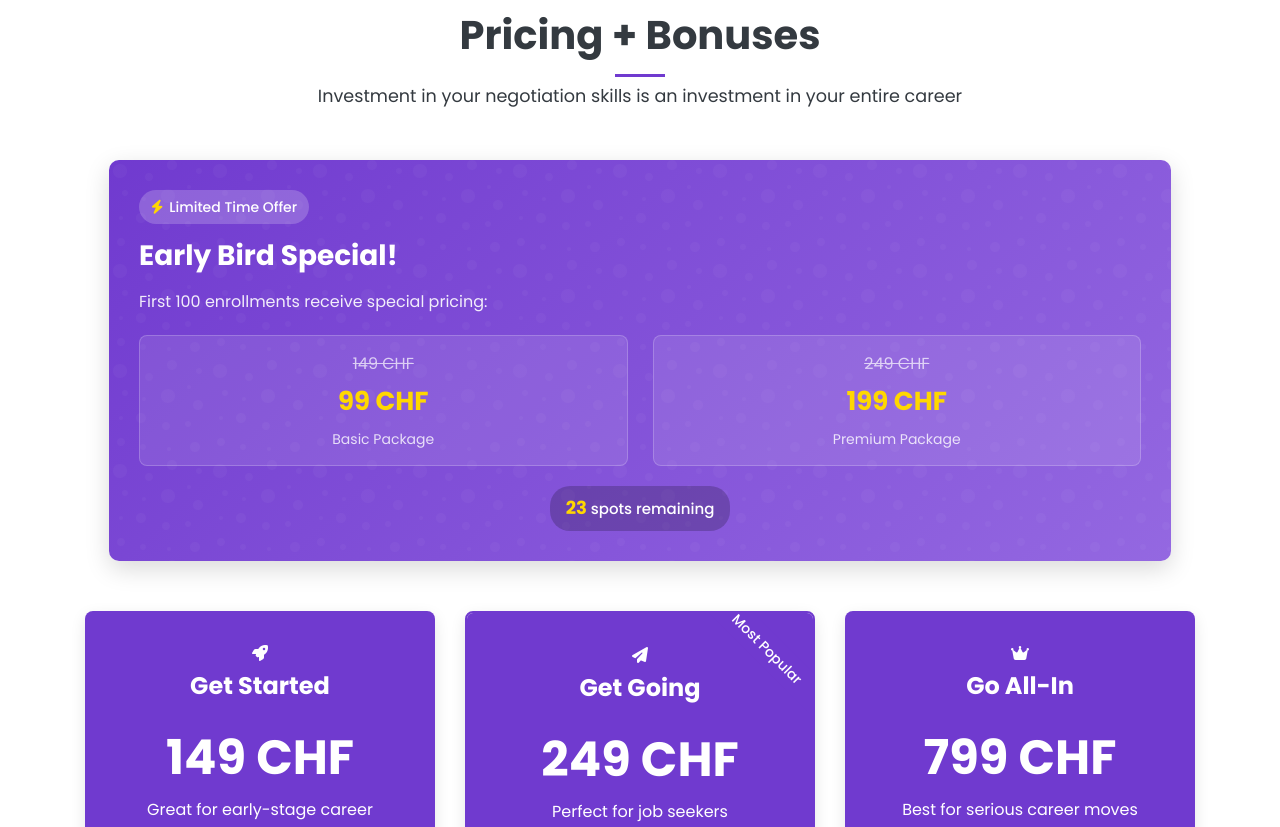
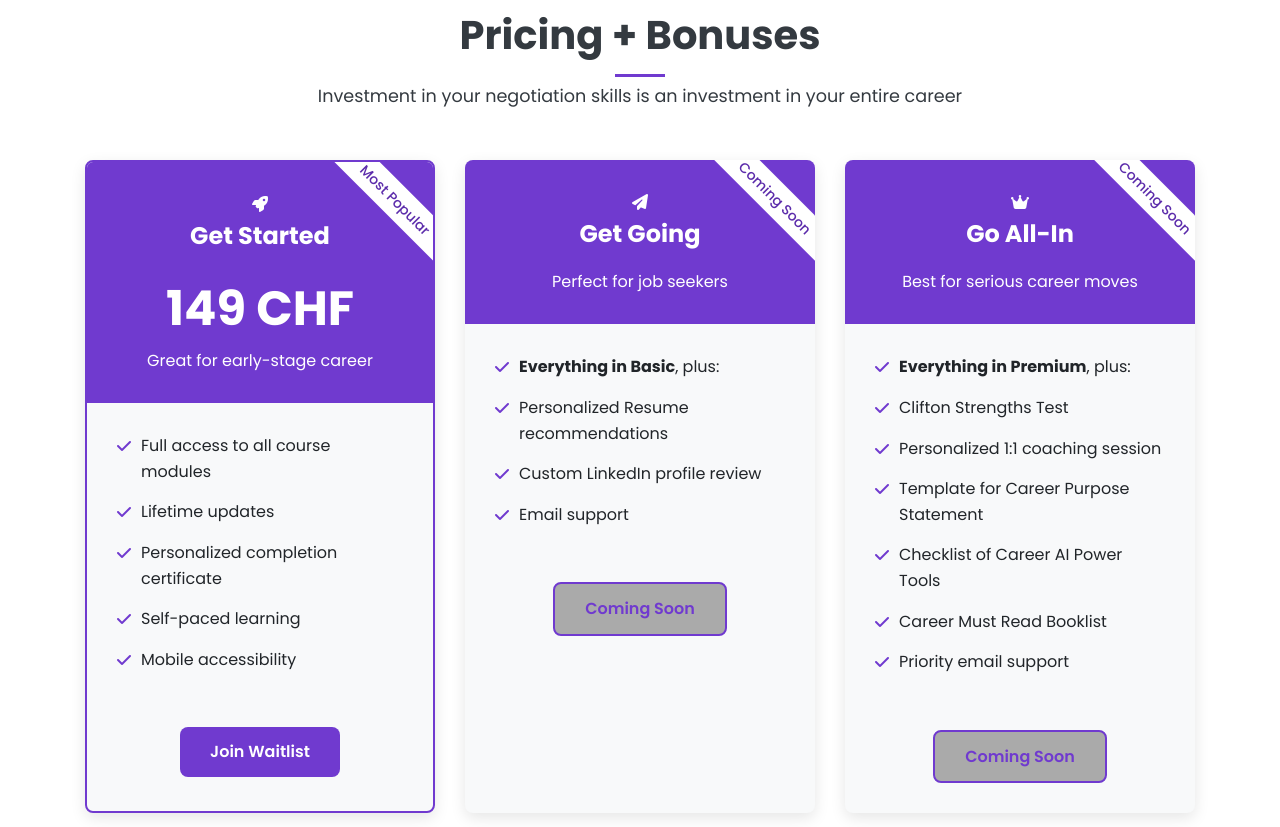
Before and after one commit to Juni-crypto/NegotiateHer-Elearning, a plain HTML site: page index.html in a window 1280 px wide. Shown: the part 4807-5634 px from the top of the page. Drawn offline with nearby package versions, Linux system fonts and the light colour scheme; a script that the page names is missing.

Commit message:
Refactor pricing section: remove early bird banner, update button texts, and adjust disabled states for upcoming packages

```diff
--- a/index.html
+++ b/index.html
@@ -291,34 +291,9 @@
                 <h2>Pricing + Bonuses</h2>
                 <p>Investment in your negotiation skills is an investment in your entire career</p>
             </div>
-            <div class="early-bird-banner">
-                <div class="early-bird-content">
-                    <div class="early-bird-badge">
-                        <i class="fas fa-bolt"></i>
-                        <span>Limited Time Offer</span>
-                    </div>
-                    <h3>Early Bird Special!</h3>
-                    <p>First 100 enrollments receive special pricing:</p>
-                    <div class="early-bird-prices">
-                        <div class="early-price">
-                            <span class="original">149 CHF</span>
-                            <span class="discounted">99 CHF</span>
-                            <span class="package-name">Basic Package</span>
-                        </div>
-                        <div class="early-price">
-                            <span class="original">249 CHF</span>
-                            <span class="discounted">199 CHF</span>
-                            <span class="package-name">Premium Package</span>
-                        </div>
-                    </div>
-                    <div class="countdown">
-                        <div class="spots-left"><span id="spots-counter">23</span> spots remaining</div>
-                    </div>
-                </div>
-            </div>
-
             <div class="pricing-table">
-                <div class="pricing-card">
+                <div class="pricing-card featured">
+                    <div class="pricing-badge">Most Popular</div>
                     <div class="pricing-header">
                         <div class="package-icon">
                             <i class="fas fa-rocket"></i>
@@ -337,17 +312,16 @@
                         </ul>
                     </div>
                     <div class="pricing-cta">
-                        <a href="#signup" class="btn btn-primary">Get Started</a>
+                        <a href="#signup" class="btn btn-primary">Join Waitlist</a>
                     </div>
                 </div>
-                <div class="pricing-card featured">
-                    <div class="pricing-badge">Most Popular</div>
+                <div class="pricing-card disabled">
+                    <div class="pricing-badge">Coming Soon</div>
                     <div class="pricing-header">
                         <div class="package-icon">
                             <i class="fas fa-paper-plane"></i>
                         </div>
                         <h3>Get Going</h3>
-                        <div class="price">249 CHF</div>
                         <p class="package-subtitle">Perfect for job seekers</p>
                     </div>
                     <div class="pricing-features">
@@ -359,16 +333,16 @@
                         </ul>
                     </div>
                     <div class="pricing-cta">
-                        <a href="#signup" class="btn btn-primary">Secure Your Spot</a>
+                        <a href="#signup" class="btn btn-secondary disabled">Coming Soon</a>
                     </div>
                 </div>
-                <div class="pricing-card">
+                <div class="pricing-card disabled">
+                    <div class="pricing-badge">Coming Soon</div>
                     <div class="pricing-header">
                         <div class="package-icon">
                             <i class="fas fa-crown"></i>
                         </div>
                         <h3>Go All-In</h3>
-                        <div class="price">799 CHF</div>
                         <p class="package-subtitle">Best for serious career moves</p>
                     </div>
                     <div class="pricing-features">
@@ -383,7 +357,7 @@
                         </ul>
                     </div>
                     <div class="pricing-cta">
-                        <a href="#signup" class="btn btn-primary">Upgrade to VIP</a>
+                        <a href="#signup" class="btn btn-secondary disabled">Coming Soon</a>
                     </div>
                 </div>
             </div>
@@ -466,7 +440,7 @@
                     <h2>Ready to Transform Your Negotiation Skills?</h2>
                     <p>Join hundreds of professionals who have already improved their career trajectory through our proven framework.</p>
                     <div class="testimonial">
-                        <p>"Beyond learning different negotiation tactics, what I valued most about the Strategic Career Negotiations course was how it helped me anchor my vision in my personal values. This gave me the clarity and confidence I needed to negotiate in a way that felt true to who I am.”"</p>
+                        <p>Beyond learning different negotiation tactics, what I valued most about the Strategic Career Negotiations course was how it helped me anchor my vision in my personal values. This gave me the clarity and confidence I needed to negotiate in a way that felt true to who I am.</p>
                         <p class="testimonial-author">— Charlott Wink</p>
                     </div>
                 </div>
@@ -502,12 +476,12 @@
                 </div>
                 </div>
 
-                <div class="footer-bottom">
+                <div class="footer-bottom" style="justify-content: center;">
                     <p>&copy; 2025 NegotiateHer. All rights reserved.</p>
-                    <div class="footer-bottom-links">
+                    <!-- <div class="footer-bottom-links">
                         <a href="#">Privacy Policy</a>
                         <a href="#">Terms of Service</a>
-                    </div>
+                    </div> -->
                 </div>
             </div>
         </div>
--- a/style.css
+++ b/style.css
@@ -130,6 +130,12 @@ ul {
     transform: translateY(-3px);
 }
 
+.btn-secondary.disabled {
+    background-color: #aaa;
+    cursor: not-allowed;
+    pointer-events: none;
+}
+
 .btn-block {
     display: block;
     width: 100%;
@@ -919,10 +925,10 @@ ul {
 
 .pricing-badge {
     position: absolute;
-    top: 20px;
-    right: -30px;
-    background-color: var(--primary-color);
-    color: var(--white);
+    top: 22px;
+    right: -38px;
+    background-color: var(--white);
+    color: var(--secondary-color);
     padding: 5px 30px;
     transform: rotate(45deg);
     font-size: 0.875rem;
```
